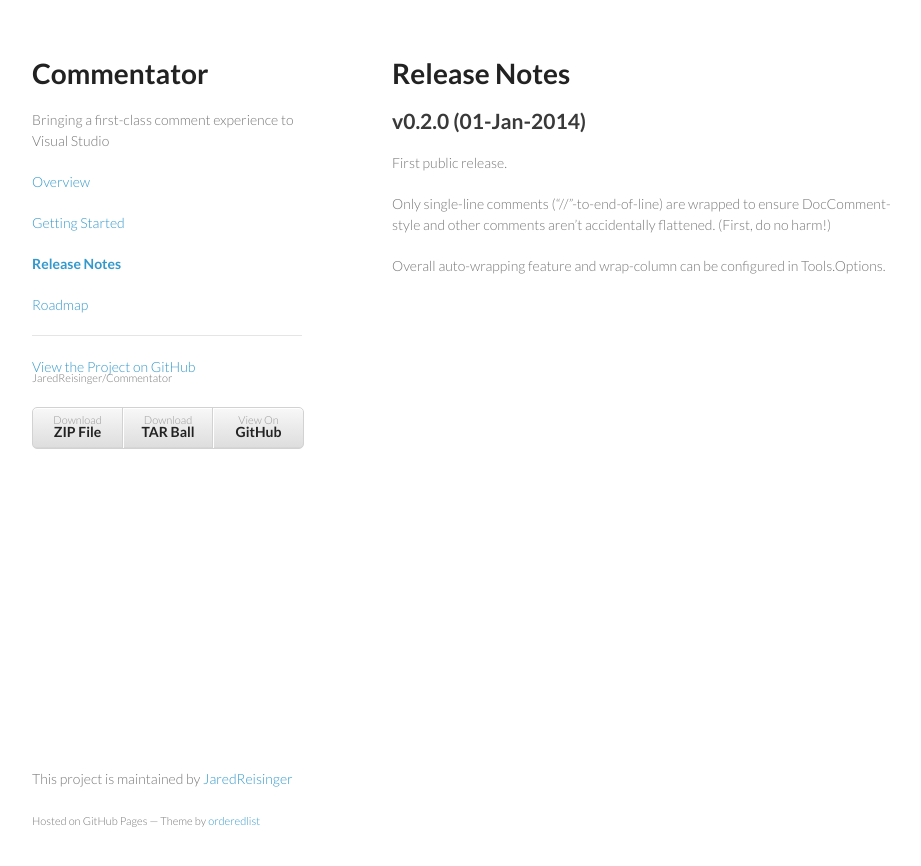
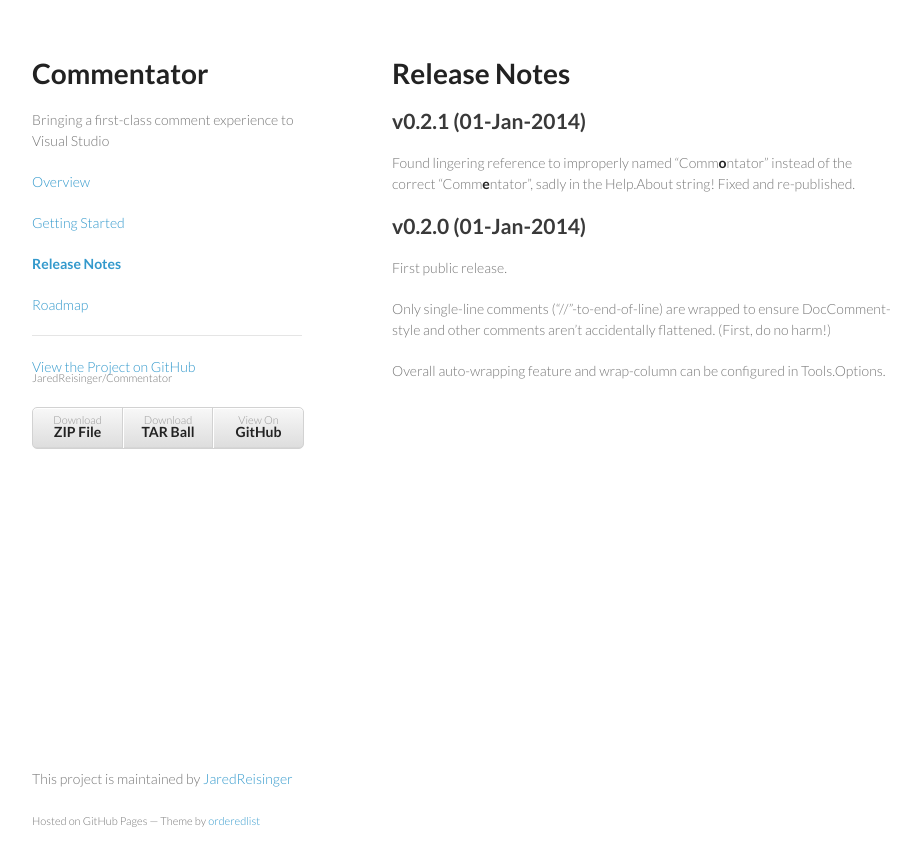
Before and after one commit to JaredReisinger/Commentator, a Jekyll site: the page built from ReleaseNotes.md, in a window 1280 px wide. Shown: the top 866 px of the page, without its empty margins (178-1099 px from the left). Built offline with Jekyll 4.4.1, drawn with Linux system fonts in a browser that asks for light colours.

Commit message:
published v0.2.1 release on VS gallery

```diff
--- a/ReleaseNotes.md
+++ b/ReleaseNotes.md
@@ -4,6 +4,13 @@
 ---
 
 # Release Notes
+
+
+## v0.2.1 (01-Jan-2014)
+
+Found lingering reference to improperly named "Comm**o**ntator" instead of the
+correct "Comm**e**ntator", sadly in the Help.About string!  Fixed and re-published.
+
 
 ## v0.2.0 (01-Jan-2014)
 
```
